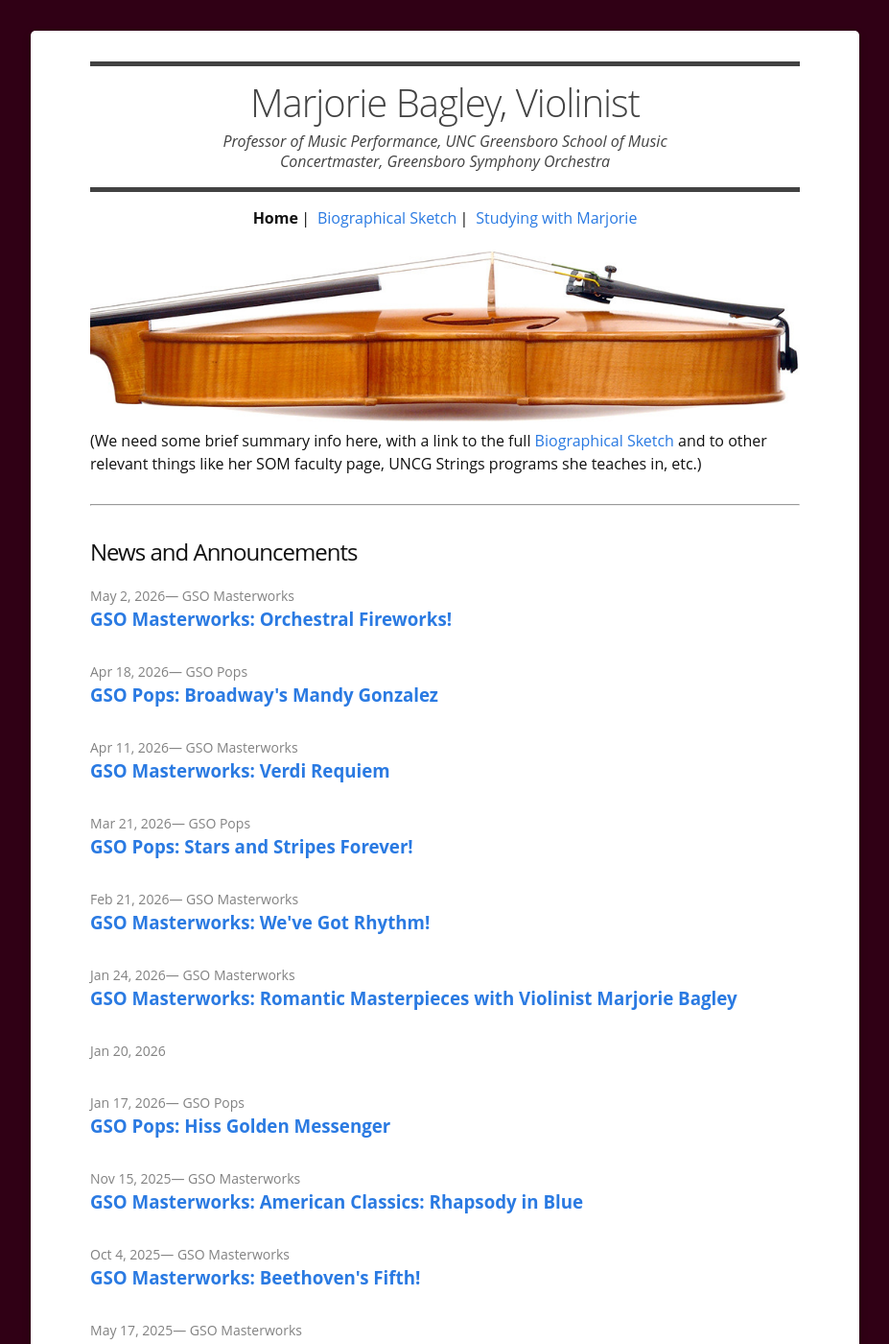
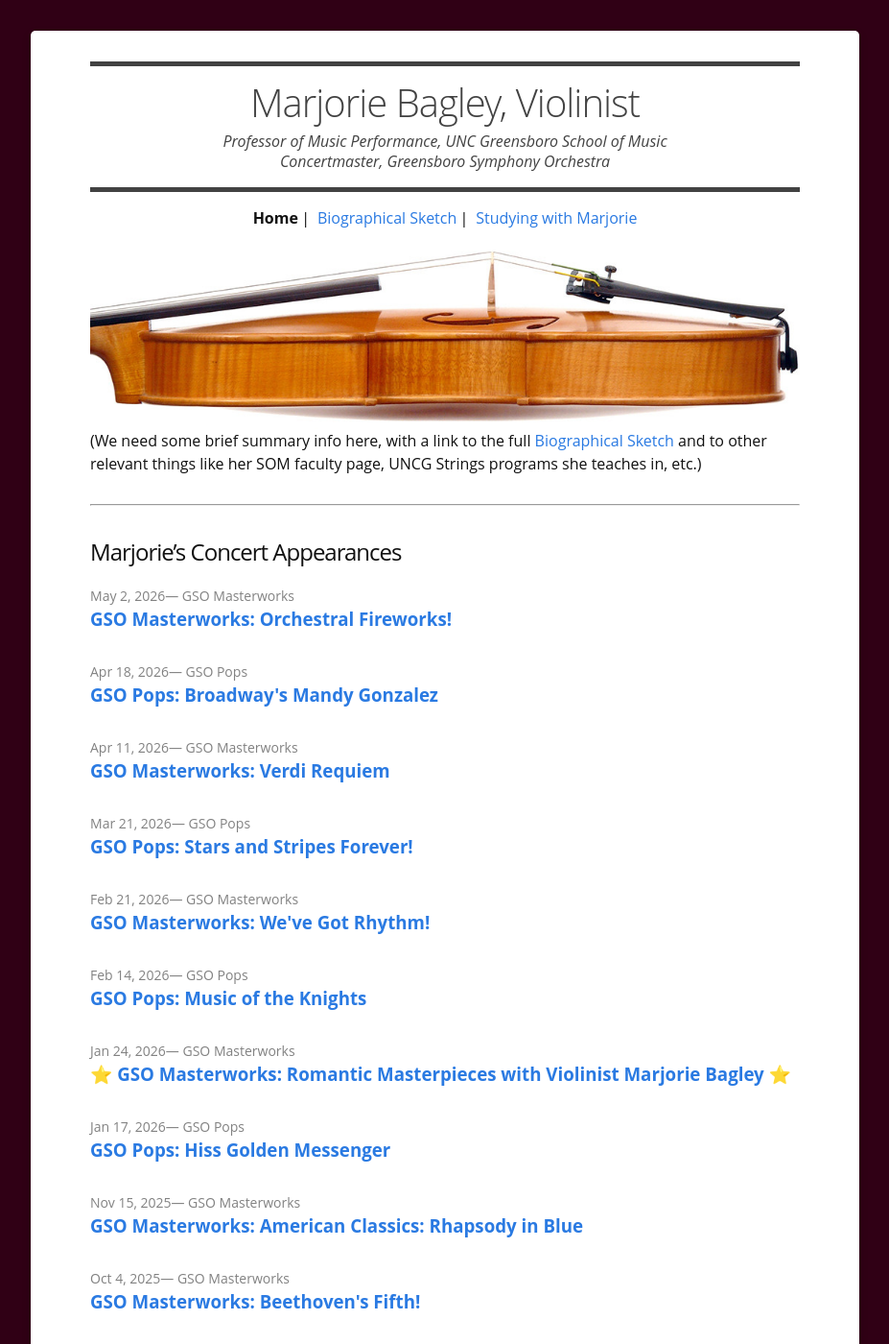
Before and after one commit to ibeatty/marjoriebagley, a Jekyll site: the page built from index.md, in a window 1280 px wide and 1400 px high. Shown: the whole window at 96% size, without its empty margins (176-1103 px from the left). Built offline with Jekyll 4.4.1, drawn with Linux system fonts in a browser that asks for light colours.

```diff
--- a/index.md
+++ b/index.md
@@ -13,4 +13,4 @@ title: "Home"
 
 <hr/>
 
-## News and Announcements
+## Marjorie's Concert Appearances
```
Also changed, not shown: _posts/2026-01-24-romantic-masterpieces.md (+1 -1 lines), _posts/2026-02-14-music-of-the-knights.md (+1 -1 lines).
